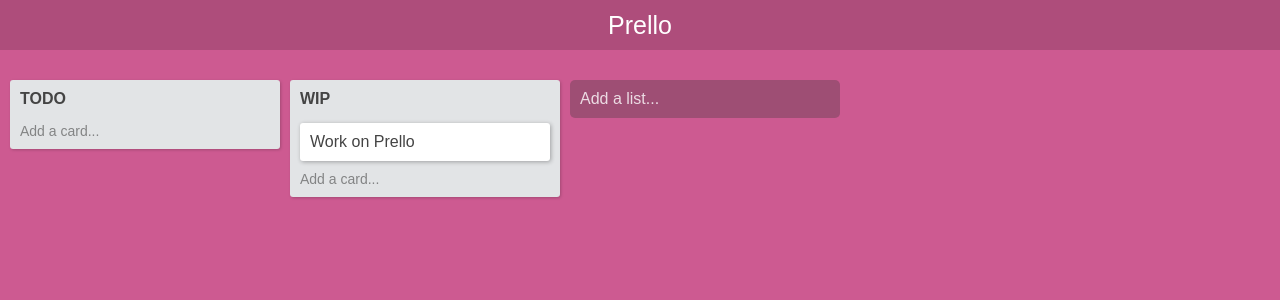
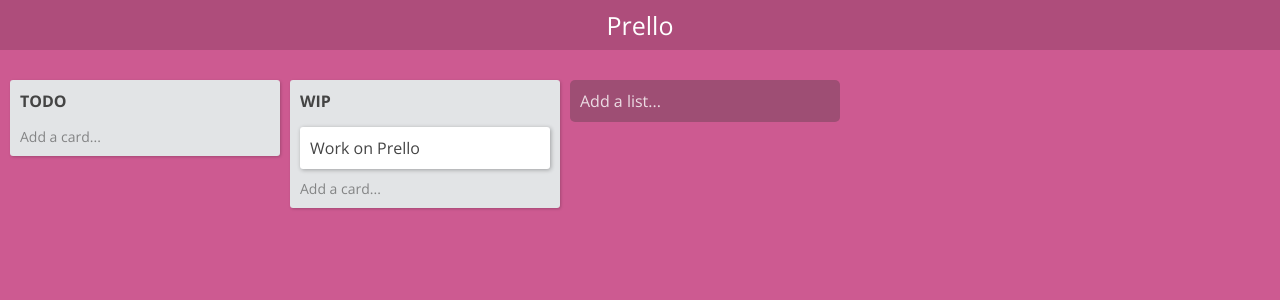
Before and after one commit to BenAfonso/Prello, a React app in the folder Client/: page / in a window 1280 px wide. Shown: the top 300 px of the page. Built offline with nearby package versions, Linux system fonts and the light colour scheme.

Commit message:
add font style + UI Components folder

```diff
--- a/Client/public/index.html
+++ b/Client/public/index.html
@@ -10,6 +10,7 @@
     -->
     <link rel="manifest" href="%PUBLIC_URL%/manifest.json">
     <link rel="shortcut icon" href="%PUBLIC_URL%/favicon.ico">
+    <link href="https://fonts.googleapis.com/css?family=Open+Sans:400,700" rel="stylesheet">
     <!--
       Notice the use of %PUBLIC_URL% in the tags above.
       It will be replaced with the URL of the `public` folder during the build.
--- a/Client/src/index.css
+++ b/Client/src/index.css
@@ -3,8 +3,9 @@ body {
   height: 100vh;
   margin: 0;
   padding: 0;
-  font-family: sans-serif;
+  font-family: 'Open Sans', sans-serif;
   color: #444;
+
 }
 
 ul {
```
Also changed, not shown: Client/src/components/UI/Button/Button.js (added, +17 -0 lines), Client/src/components/UI/Input/Input.js (added).
